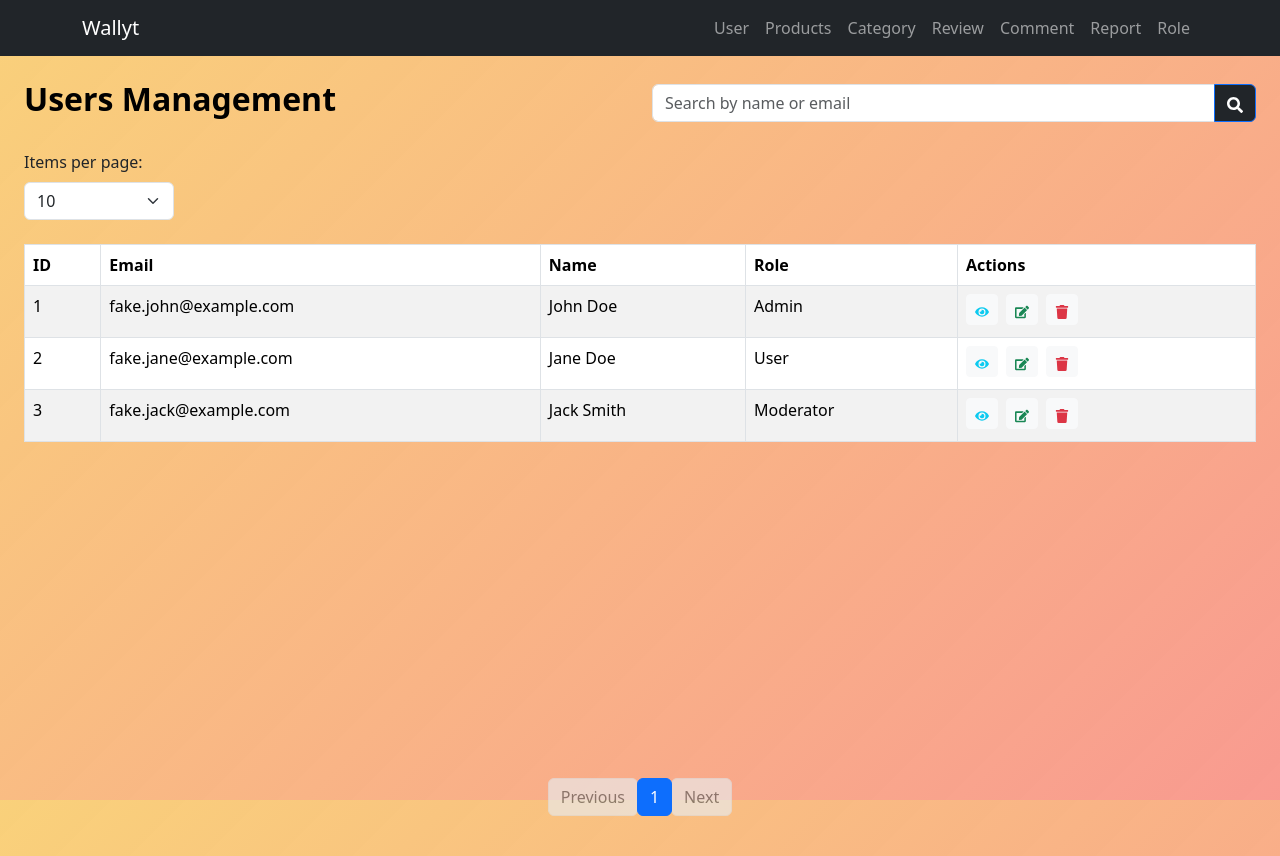
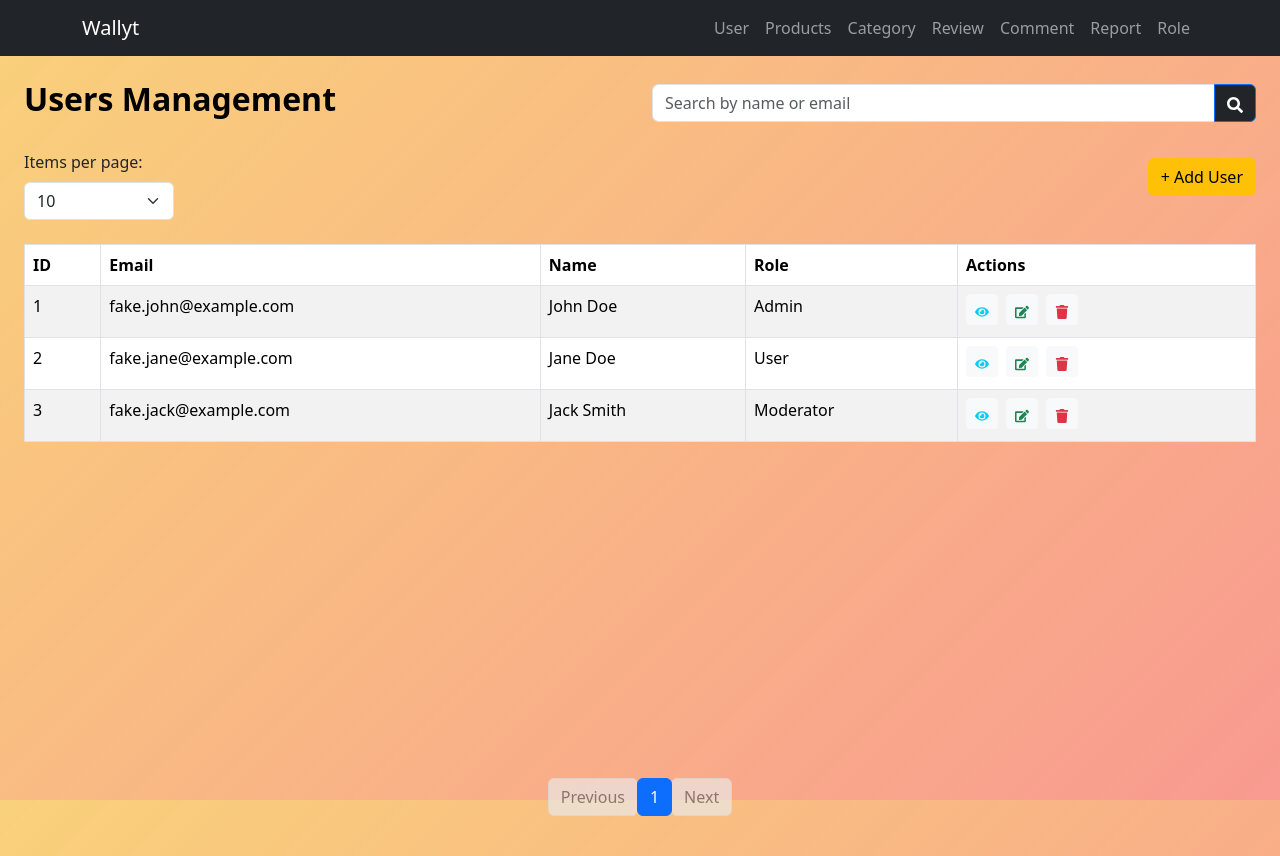
Before and after one commit to saraabdelrhman/admin-wallyt, a React (Create React App) app: page / in a window 1280 px wide. Built offline with nearby package versions, Linux system fonts and the light colour scheme; no server answers.

Commit message:
adding new user page

```diff
--- a/src/components/User.js
+++ b/src/components/User.js
@@ -104,6 +104,11 @@ const Users = () => {
             <option value="100">100</option>
           </Form.Select>
         </Col>
+        <Col md={3} className="d-flex justify-content-md-end mt-2">
+          <Link to='/newuser'>
+            <Button variant="warning" size="md">+ Add User</Button>
+          </Link>
+        </Col>
       </Row>
 
       {/* Users Table */}
@@ -131,12 +136,14 @@ const Users = () => {
                   <td>{user.name}</td>
                   <td>{user.role}</td>
                   <td>
-                    <Link to={`/singleuser/${user.id}`}>
+                    {/* <Link to={`/singleuser/${user.id}`}> */}
+                    <Link to={'/singleuser'}>
                       <Button size="sm" className="me-2 mb-1 text-info" variant="light">
                         <FaEye title="View User" />
                       </Button>
                     </Link>
-                    <Link to={`/useredit/${user.id}`}>
+                    {/* <Link to={`/useredit/${user.id}`}> */}
+                    <Link to={'/useredit'}>
                       <Button size="sm" className="me-2 mb-1 text-success" variant="light">
                         <FaEdit title="Edit User" />
                       </Button>
```
